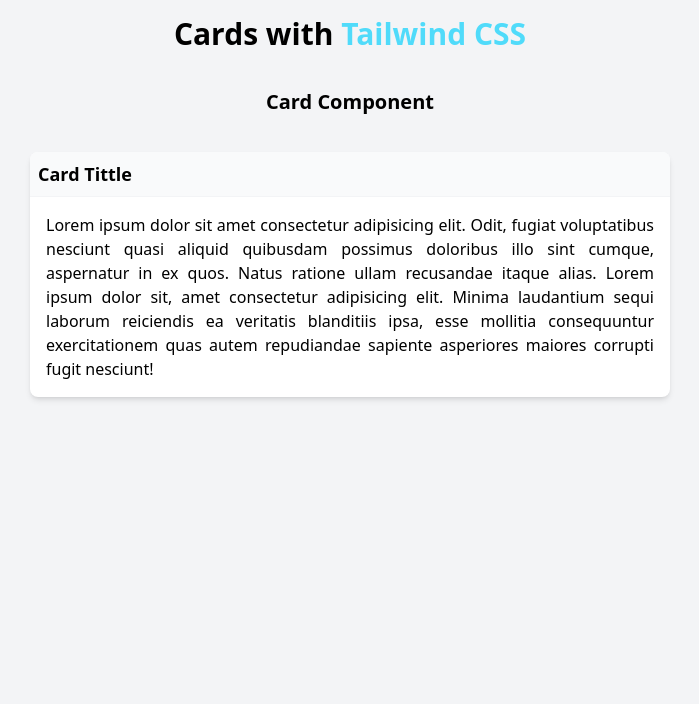
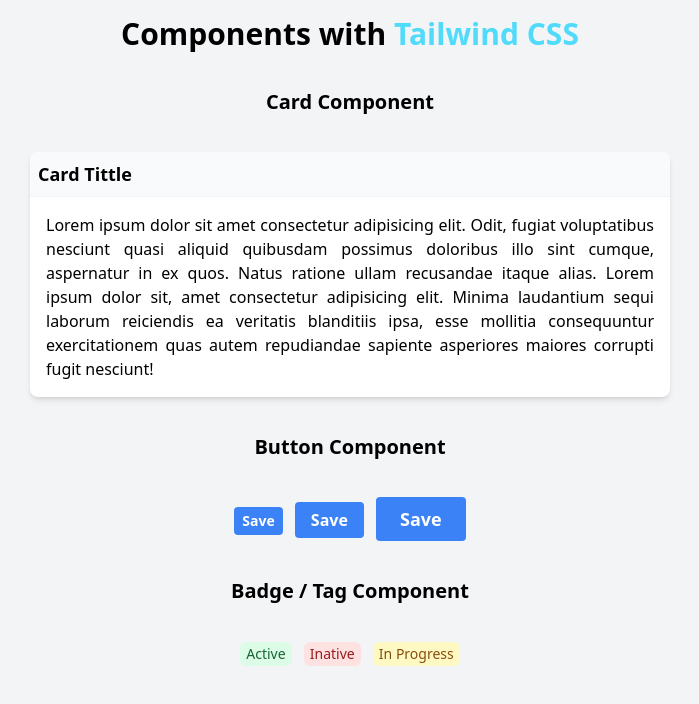
Before and after one commit to Matheus-Pombeiro/tailwind-exercises, a plain HTML site: page src/card.html in a window 1280 px wide. Shown: the whole page, without its empty margins (290-989 px from the left). Drawn offline with Linux system fonts and the light colour scheme.

Commit message:
Add: buttons and badges

```diff
--- a/src/card.html
+++ b/src/card.html
@@ -3,23 +3,58 @@
 <head>
     <meta charset="UTF-8">
     <meta name="viewport" content="width=device-width, initial-scale=1.0">
-    <title>Cards with Tailwind</title>
+    <title>Components with Tailwind</title>
     <link rel="stylesheet" href="../dist/output.css">
 </head>
 <body class="sub-container h-full m-auto dark:bg-gray-800 bg-gray-100 items-center">
 
     <main class="w-fit container mx-auto my-4 flex flex-col justify-between itens-center gap-9">
 
-        <h1 class="text-3xl font-bold self-center dark:text-white">Cards with <span class="text-brand-100">Tailwind CSS</span></h1>
+        <h1 class="text-xl xl:text-3xl font-bold self-center dark:text-white">Components with <span class="text-brand-100">Tailwind CSS</span></h1>
 
         <section class="sub-container container items-center">
 
             <h2 class="h2 dark:text-white">Card Component</h2>
 
-            <div class="w-fit mx-3 xl:w-2/4 container bg-white rounded-lg shadow-md overflow-hidden">
-                <h3 class="text-lg font-semibold bg-gray-50 p-2 border-b border-gray-100">Card Tittle</h3>
+            <div class="w-fit mx-3 xl:w-2/4 container bg-white rounded-lg shadow-md overflow-hidden group">
+
+                <h3 class="text-lg font-semibold bg-gray-50 p-2 border-b border-gray-100 transitions ease-in-out delay-100 duration-200 group-hover:text-brand-100">Card Tittle</h3>
+
                 <p class="p-4 text-justify">Lorem ipsum dolor sit amet consectetur adipisicing elit. Odit, fugiat voluptatibus nesciunt quasi aliquid quibusdam possimus doloribus illo sint cumque, aspernatur in ex quos. Natus ratione ullam recusandae itaque alias. Lorem ipsum dolor sit, amet consectetur adipisicing elit. Minima laudantium sequi laborum reiciendis ea veritatis blanditiis ipsa, esse mollitia consequuntur exercitationem quas autem repudiandae sapiente asperiores maiores corrupti fugit nesciunt!
                 </p>
+
+            </div>
+
+        </section>
+
+        <section class="sub-container container items-center">
+
+            <h2 class="h2 dark:text-white">Button Component</h2>
+
+            <div class="w-fit mx-3 container space-x-2">
+
+                <button class="btn-secondary px-2 py-1 text-sm">Save</button>
+
+                <button class="btn-secondary px-4 py-1.5 text-md">Save</button>
+
+                <button class="btn-secondary px-6 py-2 text-lg">Save</button>
+
+            </div>
+
+        </section>
+
+        <section class="sub-container container items-center">
+
+            <h2 class="h2 dark:text-white">Badge / Tag Component</h2>
+
+            <div class="w-fit mx-3 container space-x-2">
+
+                <p class="tag bg-green-100 text-green-800">Active</p>
+
+                <p class="tag bg-red-100 text-red-800">Inative</p>
+
+                <p class="tag bg-yellow-100 text-yellow-800">In Progress</p>
+
             </div>
 
         </section>
--- a/src/input.css
+++ b/src/input.css
@@ -14,4 +14,12 @@
     .btn-primary {
         @apply w-fit m-2 px-2 py-1 place-self-end rounded bg-blue-500 text-white font-semibold hover:ring-1;
     }
+
+    .btn-secondary {
+        @apply w-fit rounded bg-blue-500 hover:bg-blue-600 text-white font-semibold;
+    }
+
+    .tag {
+        @apply inline-flex text-sm px-1.5 py-0.5 rounded-md font-medium;
+    }
 }
```
Also changed, not shown: dist/output.css.
